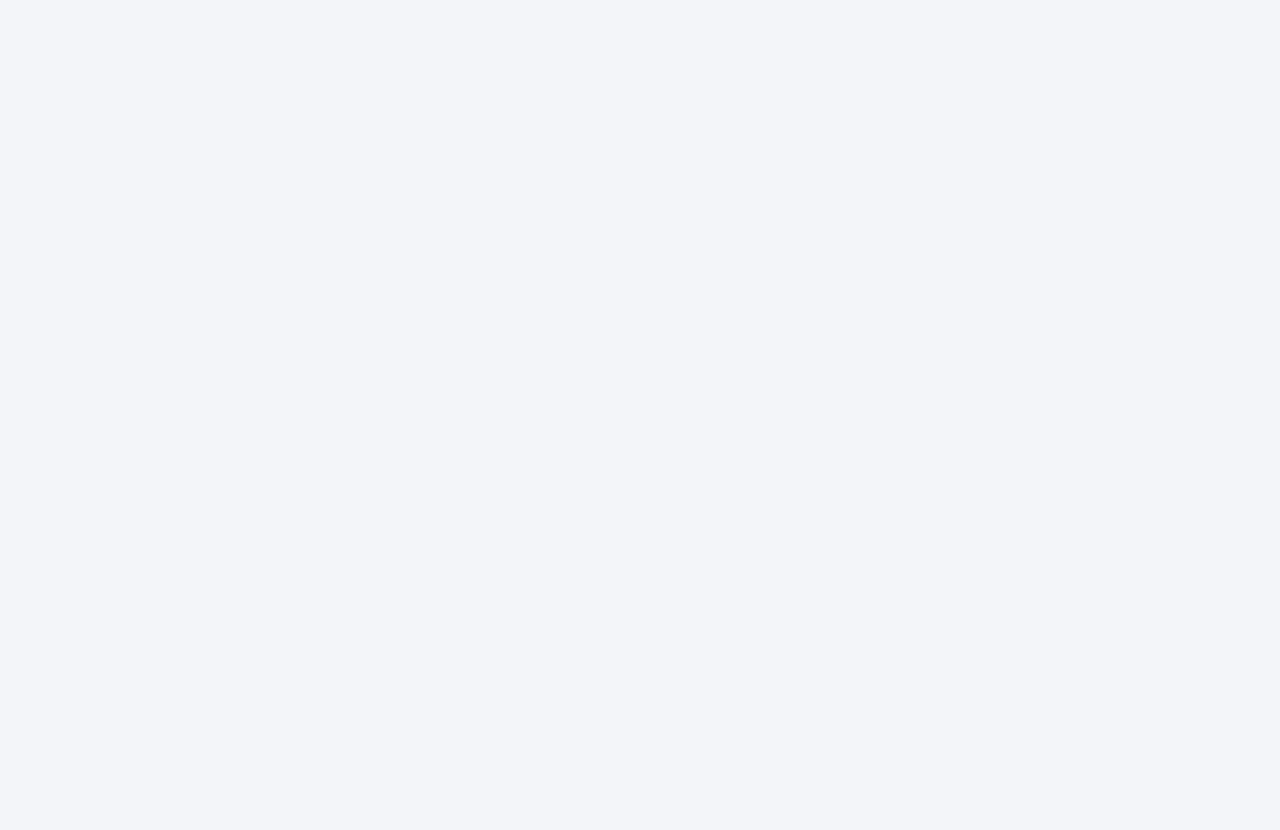
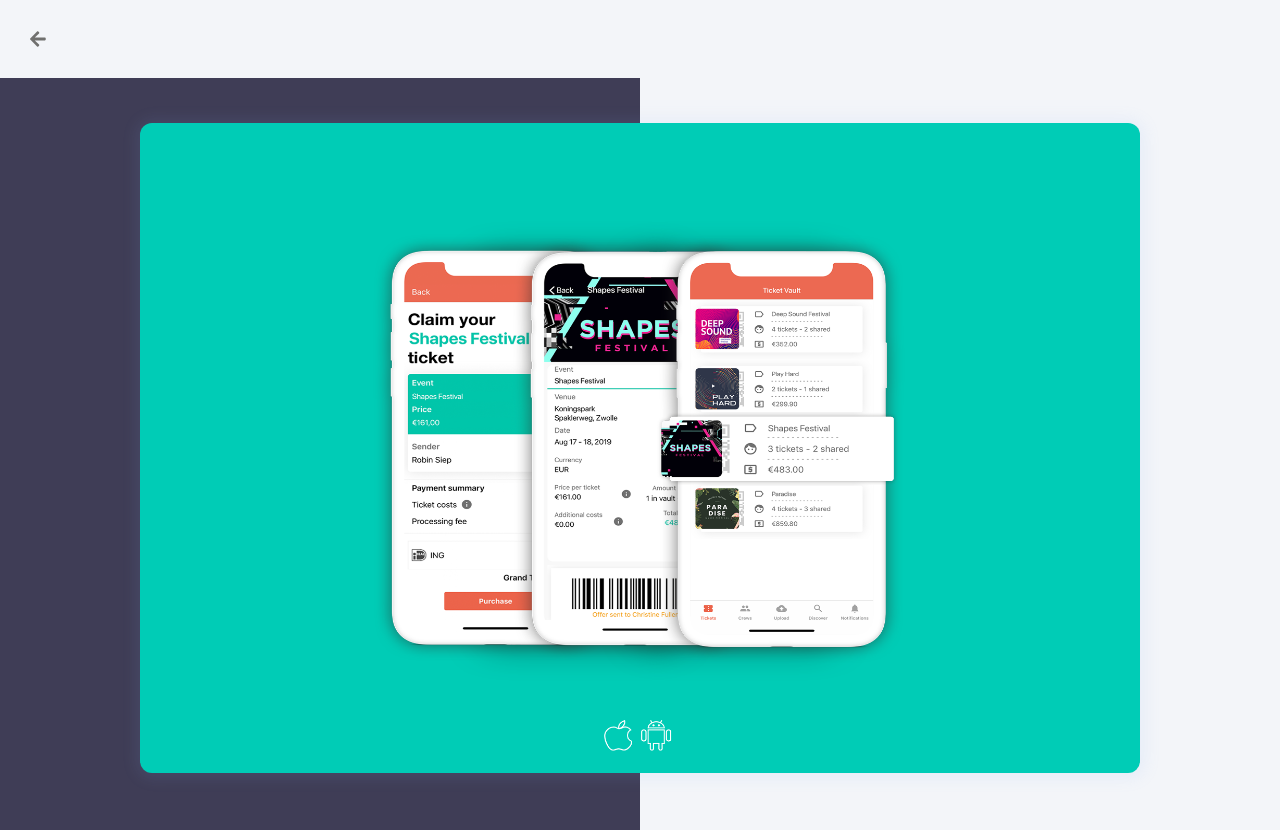
Before and after one commit to rikvanderwerf/portfolio, a React (Vite) app: page /work in a window 1280 px wide. Before the commit the page ends 800 px from the top, so only its background shows below. Built offline with nearby package versions, Linux system fonts and the light colour scheme.

Commit message:
added top card

```diff
--- a/src/App.jsx
+++ b/src/App.jsx
@@ -14,6 +14,7 @@ const theme = {
   iconcolor: '#fff',
   textcolor: '#70706F',
   maincolorshadow: 'rgb(108, 89, 255, 0.2)',
+  backgroundsecondarycolor: '#3F3D56',
 };
 
 const GlobalStyle = createGlobalStyle`
@@ -52,7 +53,7 @@ export default function App(props) {
             <Route exact path="/" component={Home} />
           </Switch>
           <Switch>
-            <Route exact path="work/" component={Work} />
+            <Route exact path="/work" component={Work} />
           </Switch>
         </BrowserRouter>
         <GlobalStyle />
--- a/src/components/Link.jsx
+++ b/src/components/Link.jsx
@@ -4,4 +4,5 @@ const Link = styled.a`
   text-decoration: none;
 `;
 
+
 export default Link;
--- a/src/components/experience/ExperienceItem.jsx
+++ b/src/components/experience/ExperienceItem.jsx
@@ -2,7 +2,6 @@ import React from 'react';
 import styled from 'styled-components';
 import PropTypes from 'prop-types';
 import { FontAwesomeIcon } from '@fortawesome/react-fontawesome';
-import ExperienceImage from '../../Images/experience.svg';
 
 const propTypes = {
   icon: PropTypes.object.isRequired,
--- a/src/pages/Work.jsx
+++ b/src/pages/Work.jsx
@@ -1,9 +1,67 @@
 import React from 'react';
 import styled from 'styled-components';
+import { faArrowLeft } from '@fortawesome/free-solid-svg-icons';
+import { FontAwesomeIcon } from '@fortawesome/react-fontawesome';
+import Card from '../components/Card';
+import InvyteShowcase from '../images/showcase/invyte-app-showcase.png';
+
+const TopBar = styled.div`
+  width: 100%;
+  heigth: 100px;
+`;
+
+const BackArrow = styled.div`
+  max-height: 150px;
+  margin: 30px;
+  vertical-align: middle;
+`;
+
+const Helper = styled.div`
+  display: inline-block;
+  height: 100%;
+  float: left;
+  vertical-align: middle;
+`;
+
+const Background = styled.div`
+  width: 50%;
+  position: absolute;
+  z-index: 1;
+  height: 1000px;
+  background-color: ${(props) => props.theme.backgroundsecondarycolor}
+`;
+
+const OuterContainer = styled.div`
+  position: relative;
+  z-index: 2;
+  max-width: 1350px;
+  margin: 0 auto;
+  width: 80%;
+`;
+
+const TopImageCard = styled(Card)`
+  display: block;
+  margin: auto;
+  margin-top: 75px;
+  width: 1000px;
+  height: 650px;
+  background-size: 100% 100%;
+  background-image: url(${(props) => props.image});
+  background-repeat: no-repeat;
+`;
 
 function Work(props) {
   return (
-    <div />
+    <div>
+      <TopBar>
+        <Helper />
+        <BackArrow><FontAwesomeIcon icon={faArrowLeft} /></BackArrow>
+      </TopBar>
+      <Background />
+      <OuterContainer>
+        <TopImageCard image={InvyteShowcase} />
+      </OuterContainer>
+    </div>
   );
 }
 
```
Also changed, not shown: src/images/showcase/invyte-app-showcase.png (added).
